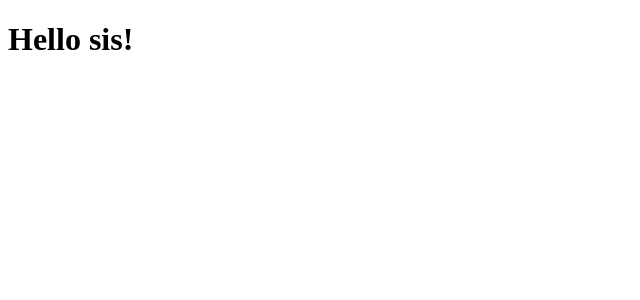
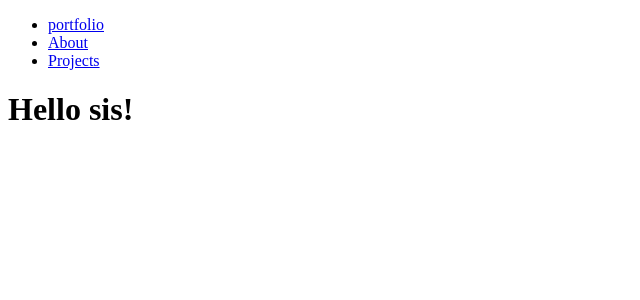
Before and after one commit to Carrosen/portfolio, a React app: page / in a window 1280 px wide. Shown: the top 300 px of the page, without its empty margins (0-640 px from the left). Built offline with nearby package versions, Linux system fonts and the light colour scheme.

Commit message:
Adds links to other components in Header

```diff
--- a/src/Components/Header.jsx
+++ b/src/Components/Header.jsx
@@ -1,10 +1,22 @@
-import React, { Component } from 'react';
+import React, { Component } from 'react'
+import { Link } from 'react-router-dom'
 
 class Header extends Component {
 
   render() {
     return (
       <>
+        <ul>
+          <li>
+            <Link to='/'>portfolio</Link>
+          </li>
+          <li>
+            <Link to='about'>About</Link>
+          </li>
+          <li>
+            <Link to='projects'>Projects</Link>
+          </li>
+        </ul>
       </>
     )
   }
```
